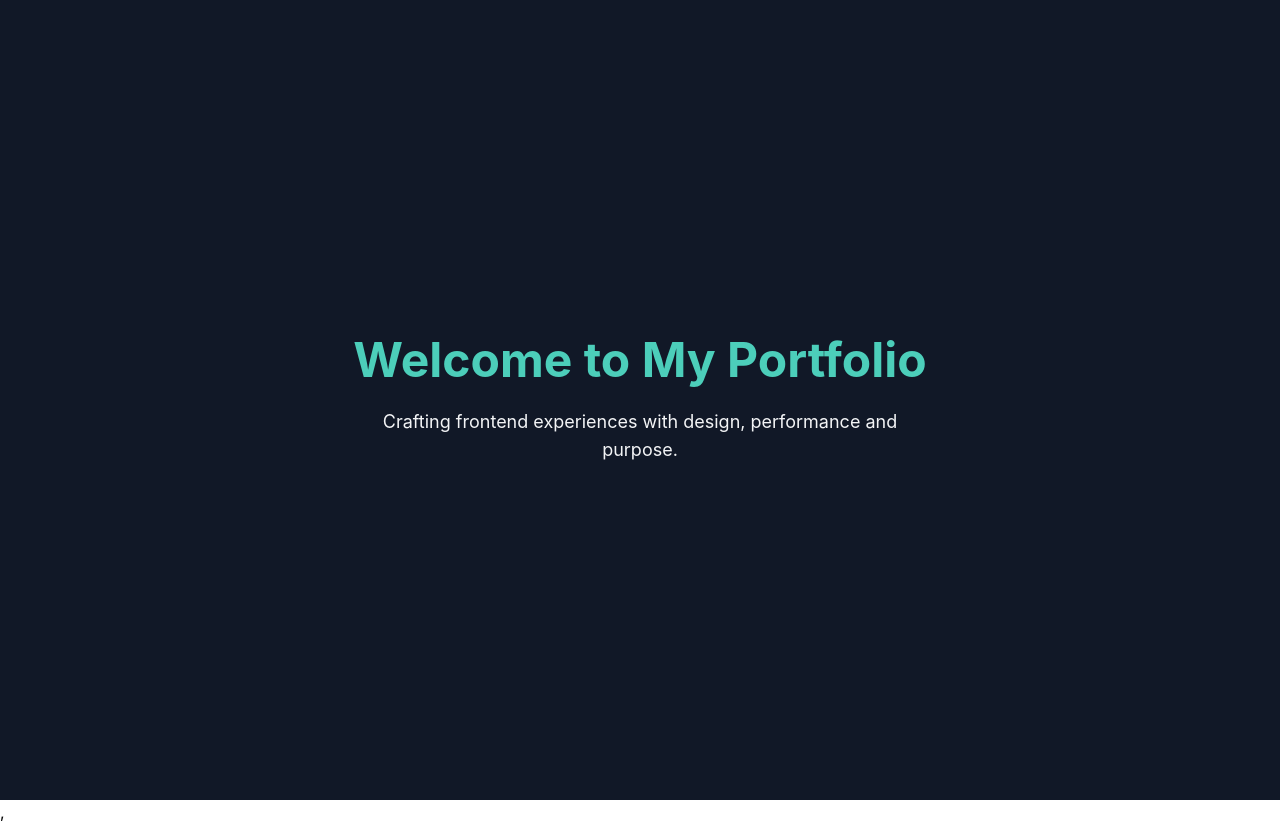
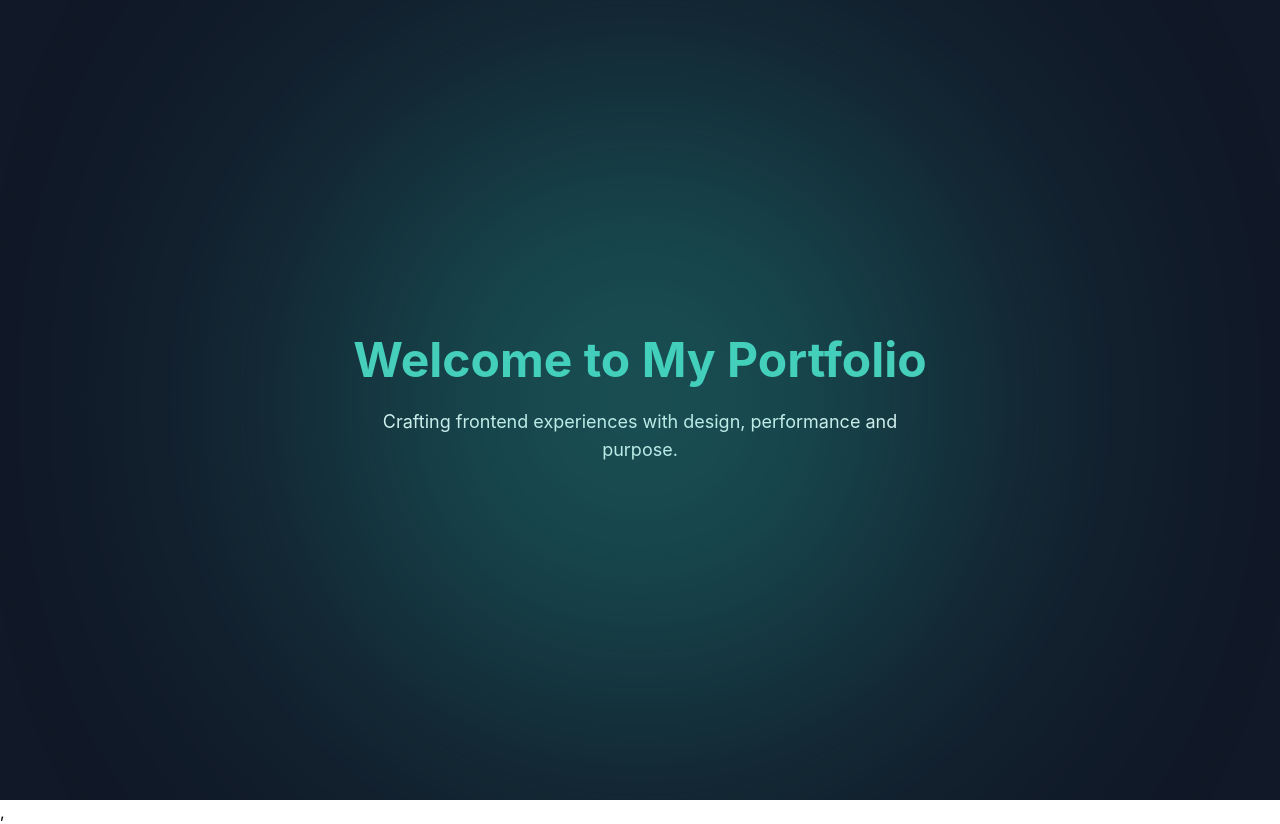
Before and after one commit to quim-romero/portfolio, a React (Vite) app: page / in a window 1280 px wide. Built offline with nearby package versions, Linux system fonts and the light colour scheme.

Commit message:
feat: add floating theme background visual in Home

```diff
--- /dev/null
+++ b/src/components/HeroBackground.tsx
@@ -0,0 +1,15 @@
+import { useDarkMode } from '../hooks/DarkModeContext';
+
+export default function HeroBackground() {
+  const [isDark] = useDarkMode();
+
+  return (
+    <div className="absolute inset-0 z-0 overflow-hidden pointer-events-none">
+      <div
+        className={`absolute top-1/2 left-1/2 w-[600px] h-[600px] rounded-full blur-[160px] opacity-30 animate-pulse
+        -translate-x-1/2 -translate-y-1/2 transition-colors duration-700
+        ${isDark ? 'bg-teal-400' : 'bg-sky-300'}`}
+      />
+    </div>
+  );
+}
--- a/src/pages/Home.tsx
+++ b/src/pages/Home.tsx
@@ -1,4 +1,5 @@
 import Layout from "../layout/Layout";
+import HeroBackground from "../components/HeroBackground";
 
 export default function Home() {
   return (
@@ -13,6 +14,8 @@ export default function Home() {
         <p className="text-lg text-muted max-w-xl">
           Crafting frontend experiences with design, performance and purpose.
         </p>
+
+        <HeroBackground />
       </main>
     </Layout>
   );
```
